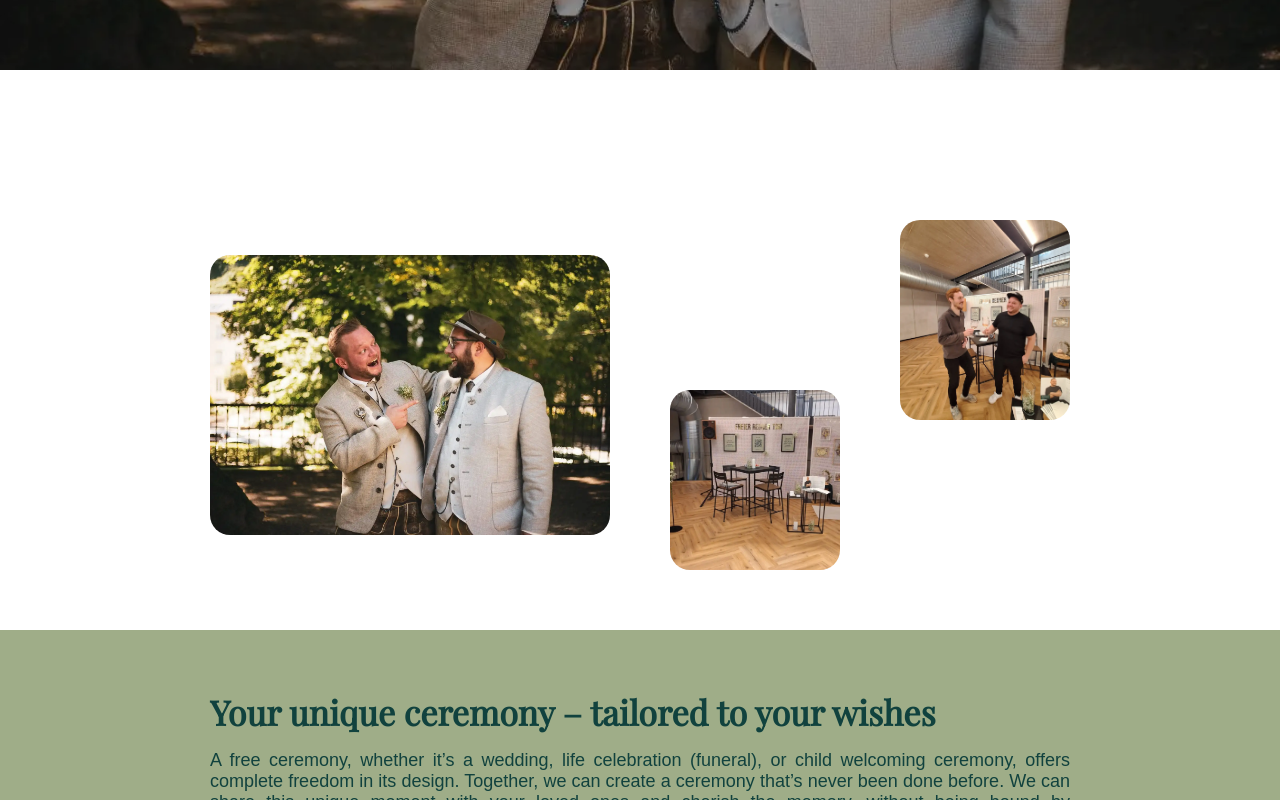
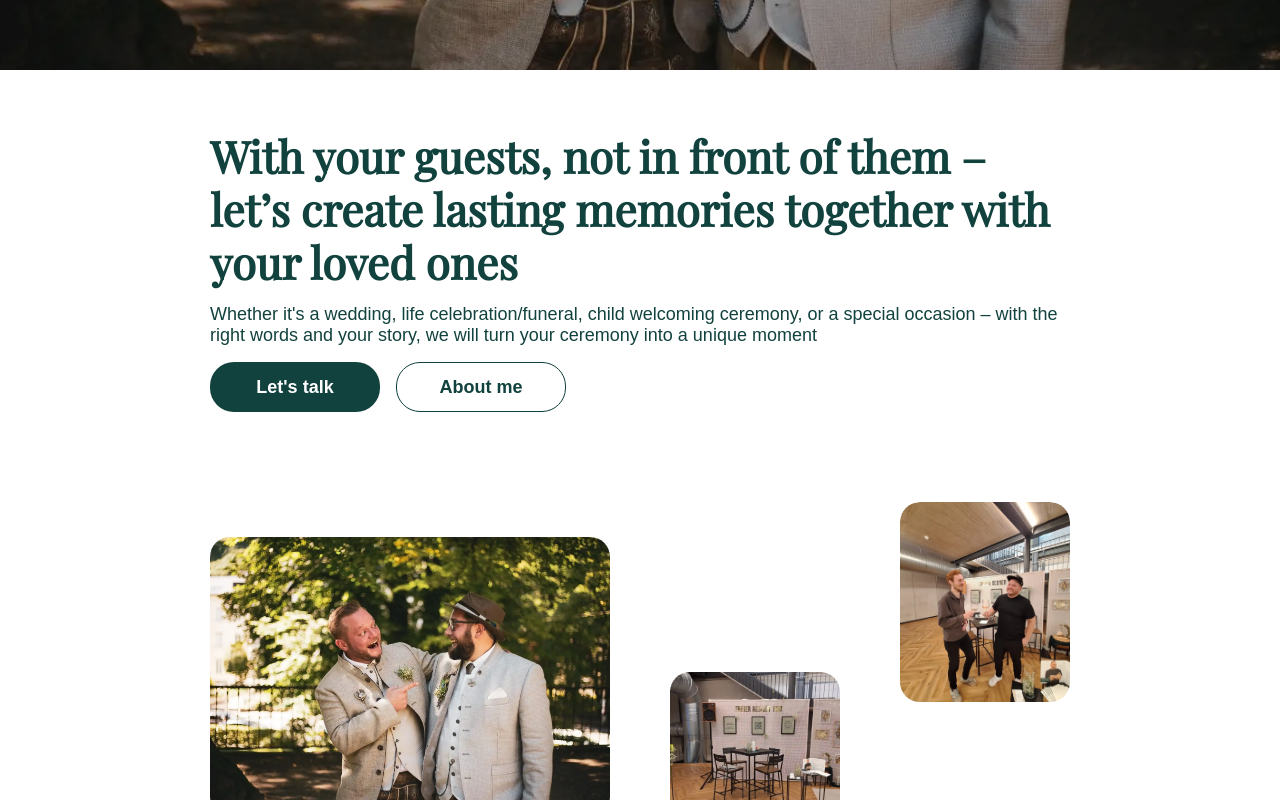
Before and after one commit to alexandreberthier/tom-freier-redner, a Vue app: page / in a window 1280 px wide. Shown: the part 840-1640 px from the top of the page. Built offline with nearby package versions, Linux system fonts and the light colour scheme; no server answers; a web font is replaced by a local one.

Commit message:
hover effekte hinzugefügt

```diff
--- a/src/views/HomeView.vue
+++ b/src/views/HomeView.vue
@@ -11,7 +11,7 @@
 
   <div class="content-wrapper">
     <section ref="hero" class="hero fade-up">
-     <!-- <h1>{{ translations.homeHeader }}</h1>
+     <h1>{{ translations.homeHeader }}</h1>
       <p>{{ translations.homeSubText }}</p>
       <div class="button-section">
         <DynamicButton
@@ -27,7 +27,7 @@
             path-name="about"
             :button-text="translations.aboutMe"
         />
-      </div>  -->
+      </div>
     </section>
     <section class="hero-images">
       <div ref="image1" class="image-wrapper fade-up">
@@ -453,12 +453,20 @@ header {
     display: flex;
     align-items: center;
     justify-content: center;
+    overflow: hidden;
+    border-radius: 20px;
+    cursor: crosshair;
 
     img {
       object-fit: cover;
       width: 100%;
       height: auto;
       border-radius: 20px;
+      transition: all 400ms ease-in-out;
+    }
+
+    &:hover img {
+      transform: scale(1.2) rotate(5deg);
     }
   }
 }
@@ -724,13 +732,13 @@ header {
       }
 
       .image2 {
-        height: 190px;
-        width: 190px;
+        height: 250px;
+        width: 250px;
       }
 
       .image3 {
         height: 250px;
-        width: 190px;
+        width: 250px;
       }
     }
   }
```
